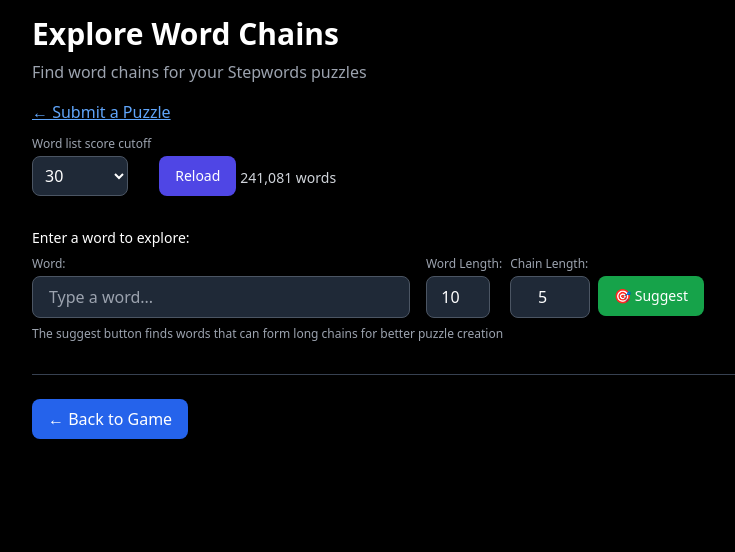
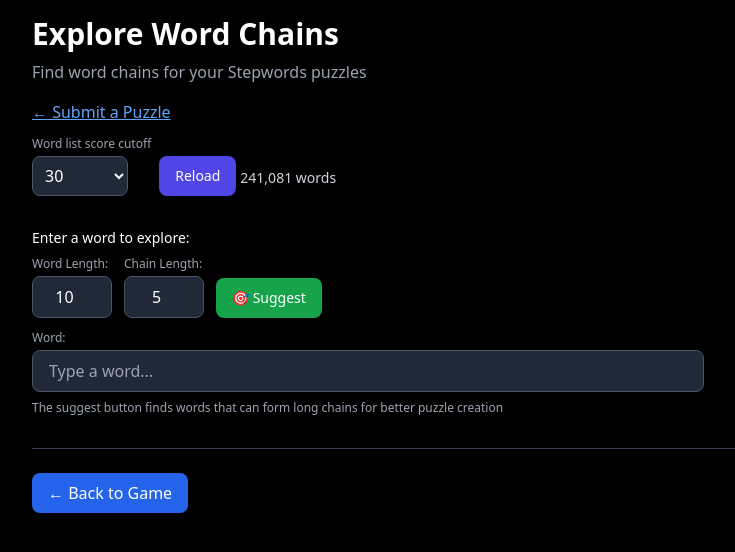
Before and after one commit to benreich4/stepwords, a React (Vite) app: page /explore in a window 1280 px wide. Shown: the top 552 px of the page, without its empty margins (160-895 px from the left). Built offline with nearby package versions, Linux system fonts and the light colour scheme.

Commit message:
Minor fix up for explore

```diff
--- a/src/pages/Explore.jsx
+++ b/src/pages/Explore.jsx
@@ -332,19 +332,8 @@ const Explore = () => {
         <div className="mb-8">
           <div className="max-w-2xl">
             <label className="block text-sm font-medium mb-2">Enter a word to explore:</label>
-            <div className="flex gap-4 items-end">
-              <div className="flex-1">
-                <label className="block text-xs text-gray-400 mb-1">Word:</label>
-                <input
-                  type="text"
-                  value={currentWord}
-                  onChange={handleInputChange}
-                  onKeyPress={handleKeyPress}
-                  placeholder="Type a word..."
-                  className="w-full px-4 py-2 bg-gray-800 border border-gray-600 rounded-lg focus:border-blue-400 focus:outline-none"
-                />
-              </div>
-              <div className="flex gap-2">
+            {/* Controls row: Word Length, Chain Length, Suggest */}
+            <div className="flex gap-3 items-end mb-3">
               <div>
                 <label className="block text-xs text-gray-400 mb-1">Word Length:</label>
                 <input
@@ -353,7 +342,7 @@ const Explore = () => {
                   onChange={(e) => setMinLength(parseInt(e.target.value) || 10)}
                   min="3"
                   max="20"
-                    className="w-16 px-2 py-2 bg-gray-800 border border-gray-600 rounded-lg focus:border-blue-400 focus:outline-none text-center"
+                  className="w-20 px-2 py-2 bg-gray-800 border border-gray-600 rounded-lg focus:border-blue-400 focus:outline-none text-center"
                 />
               </div>
               <div>
@@ -378,6 +367,17 @@ const Explore = () => {
                 </button>
               </div>
             </div>
+            {/* Word input row */}
+            <div>
+              <label className="block text-xs text-gray-400 mb-1">Word:</label>
+              <input
+                type="text"
+                value={currentWord}
+                onChange={handleInputChange}
+                onKeyPress={handleKeyPress}
+                placeholder="Type a word..."
+                className="w-full px-4 py-2 bg-gray-800 border border-gray-600 rounded-lg focus:border-blue-400 focus:outline-none"
+              />
             </div>
             <p className="text-xs text-gray-400 mt-2">
               The suggest button finds words that can form long chains for better puzzle creation
```
Lines whose indentation alone changed are shown as unchanged.
